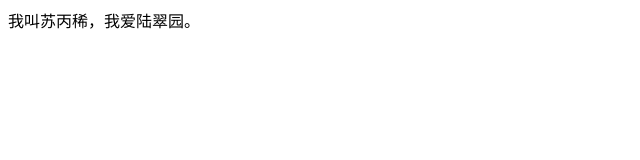
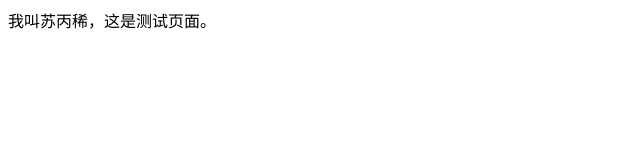
Before and after one commit to subingxi/subingxi.github.io, a plain HTML site: page index.html in a window 1280 px wide. Shown: the full height of the page, 0-640 px from the left. Drawn offline with Linux system fonts and the light colour scheme.

Commit message:
Update index.html

```diff
--- a/index.html
+++ b/index.html
@@ -5,6 +5,6 @@
 			    <title>苏丙稀</title>
 	</head>
 	<body>
-		我叫苏丙稀，我爱陆翠园。
+		我叫苏丙稀，这是测试页面。
 	</body>
 </html>
```
